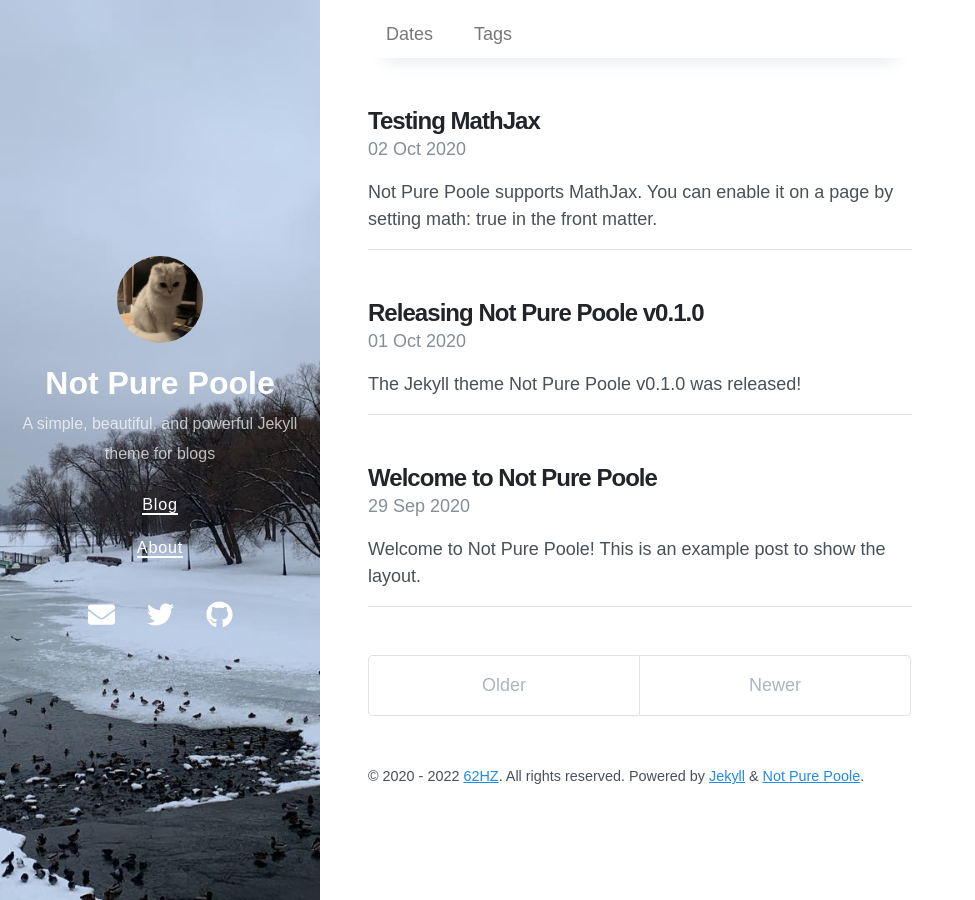
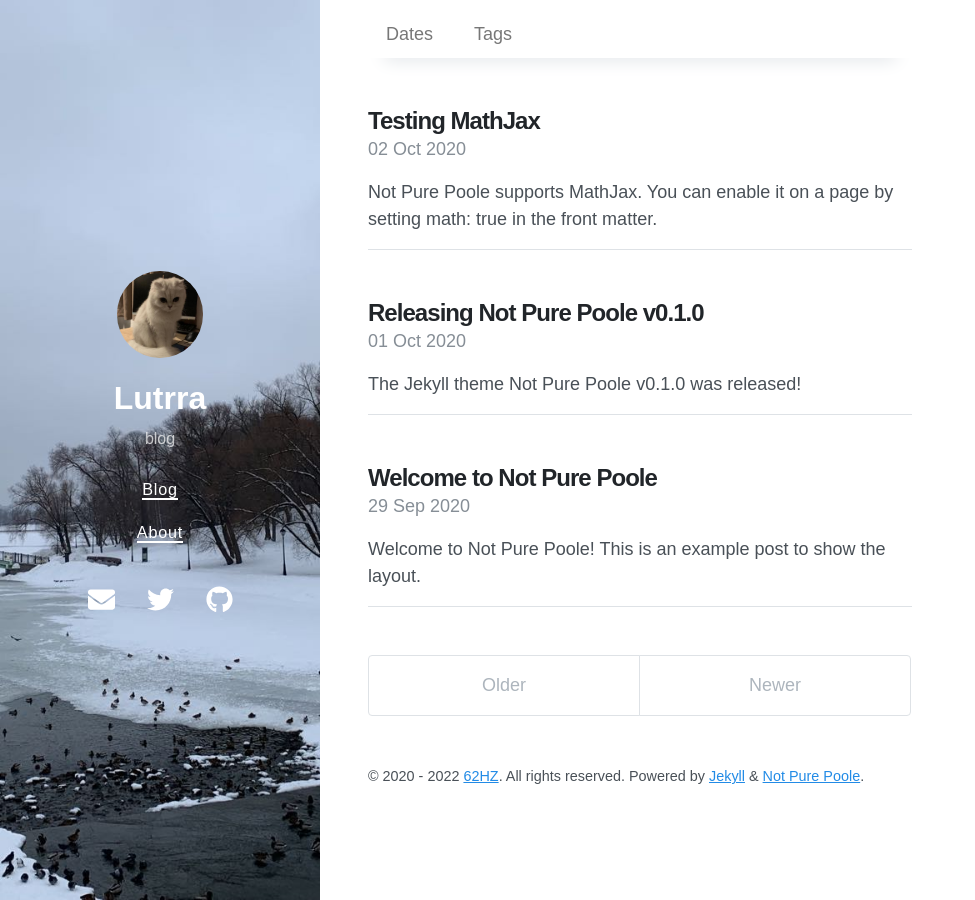
Before and after one commit to 62HZ/62HZ.github.io, a Jekyll site: the page built from index.html, in a window 1280 px wide. Shown: the whole page, without its empty margins (0-975 px from the left). Built offline with Jekyll 4.4.1, drawn with Linux system fonts in a browser that asks for light colours; nearby versions of some CDN libraries; the list of posts is cut into pages by our own code.

Commit message:
Update _config.yml

```diff
--- a/_config.yml
+++ b/_config.yml
@@ -1,6 +1,6 @@
 # Setup
-title: Not Pure Poole
-description: A simple, beautiful, and powerful Jekyll theme for blogs
+title: Lutrra
+description: blog
 url: https://62HZ.github.io
 avatar: /avatar.jpeg
 paginate: 5
@@ -29,14 +29,14 @@ exclude:
 
 # Optimize Jekyl SEO Tag
 twitter:
-  username: vszhub
+  username: 62HZ
   card: summary
 logo: logo.png
 social:
   name: Songzi Vong
   links:
-    - https://twitter.com/vszhub
-    - https://github.com/vszhub
+    - https://twitter.com/62HZ
+    - https://github.com/62HZ
 google_site_verification: xxxxx
 lang: en
 
```
